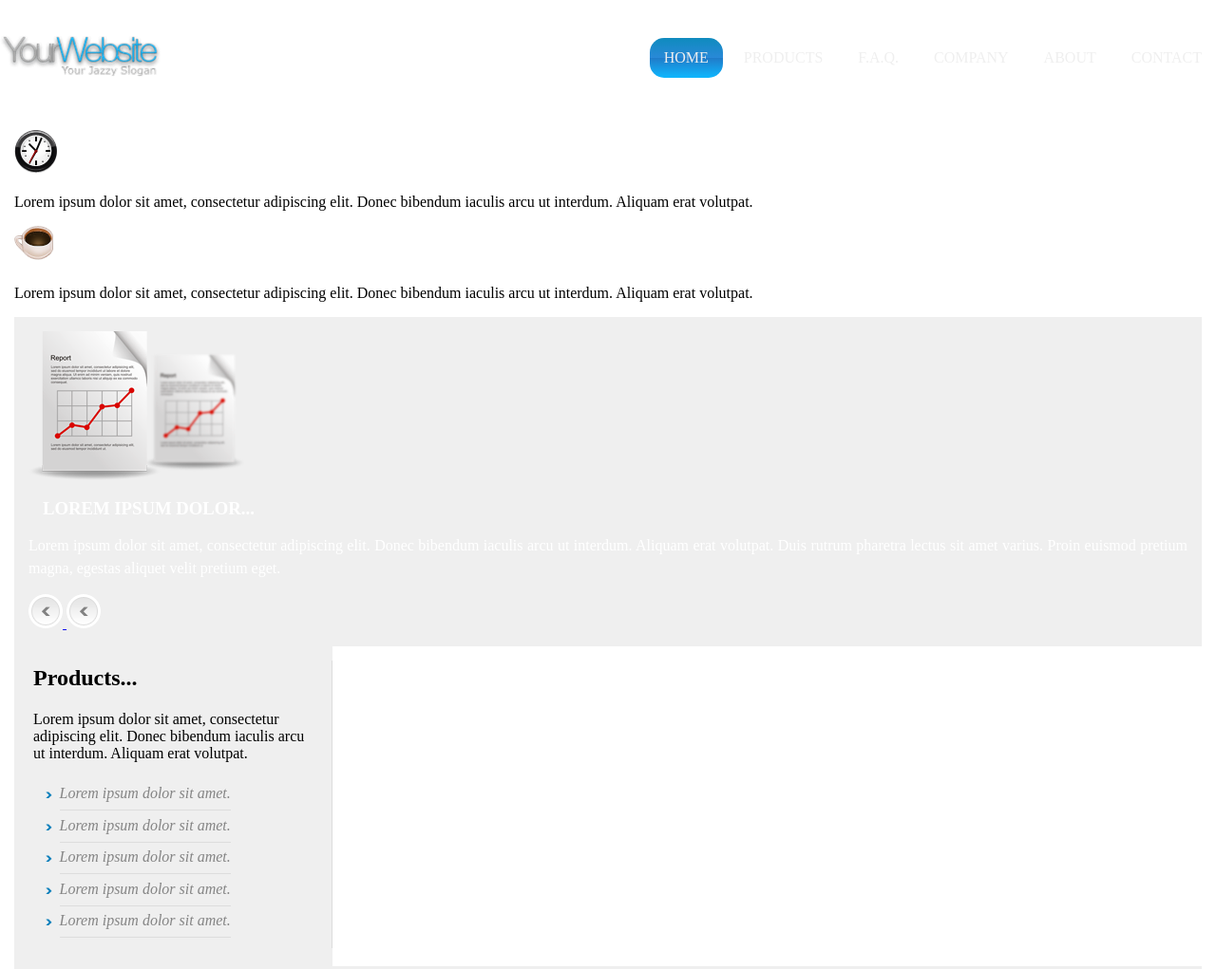
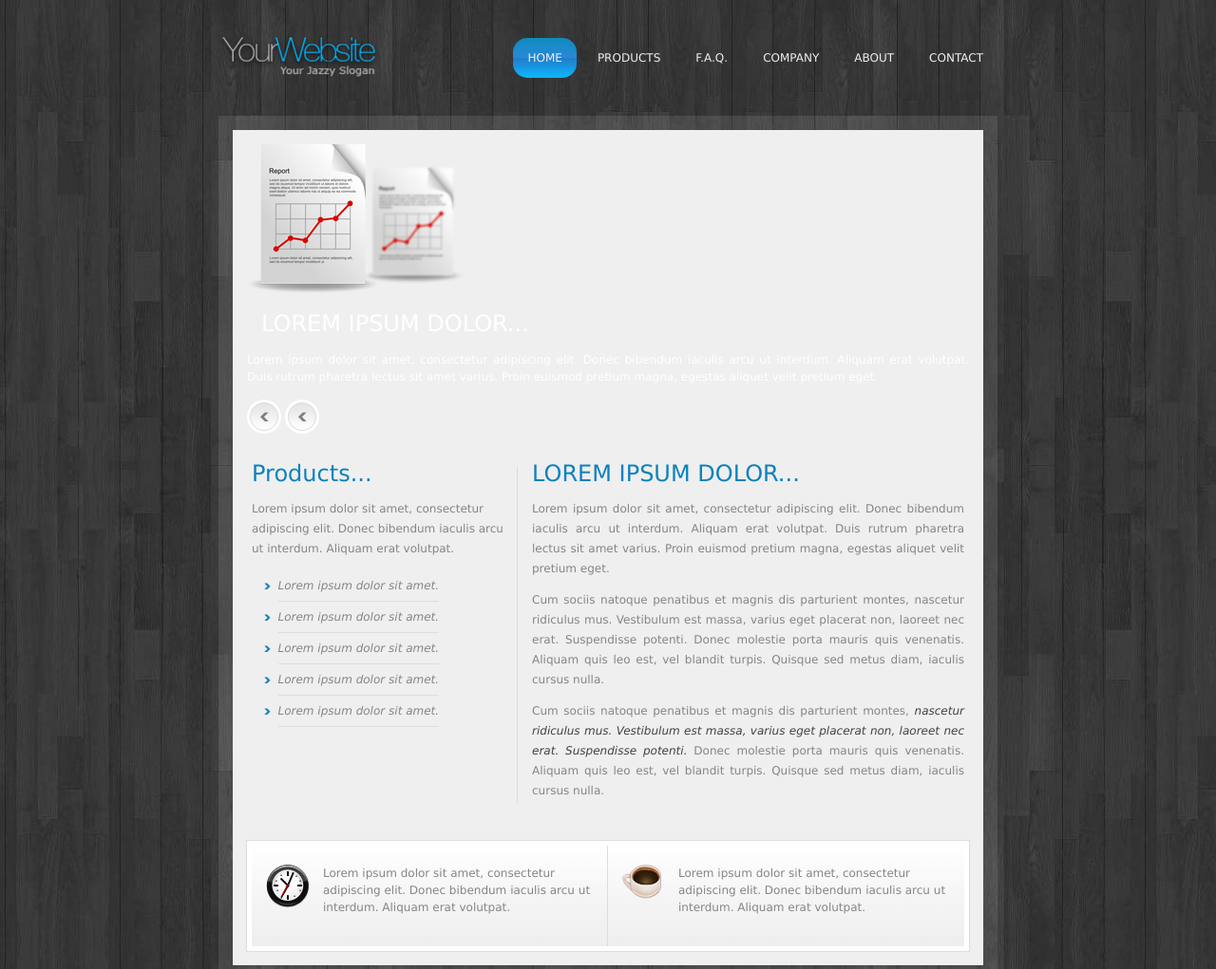
Before and after one commit to SeniorCrashTest/simple-template-init-project, a website: page index.html in a window 1280 px wide. Shown: the top 1021 px of the page at 95% size. Drawn offline with Linux system fonts and the light colour scheme.

Commit message:
Закончил с Сайдбарами , добавил Єкстенд

```diff
--- a/assets/scss/_bottom-sidebar.scss
+++ b/assets/scss/_bottom-sidebar.scss
@@ -0,0 +1,98 @@
+.bottom-sidebar {
+	position: relative;
+
+	display: flex;
+	flex: 1 0 100%;
+	padding: $gutter;
+
+	background-color: $light-color;
+
+	flex-wrap: wrap;
+	order: 4;
+
+	&::before {
+		position: absolute;
+		top: $gutter - 1;
+		right: $gutter - 1;
+		bottom: $gutter - 1;
+		left: $gutter - 1;
+
+		content: "";
+		background-color: darken($light-color, 7%);
+	}
+
+	p {
+		margin: 0;
+		color: $base-color;
+
+		line-height: 1.5em;
+	}
+
+	img {
+		padding: 0 $gutter $gutter 0;
+	}
+}
+
+.bottom-sidebar__left {
+	position: relative;
+	display: flex;
+
+	border: 5px solid #ffffff;
+	align-items: flex-start;
+
+	@extend %linear-gradient;
+
+	@media (min-width: $small + 1) {
+		flex: 1 0 50%;
+
+		padding: 20px $gutter 25px;
+		border-right: none;
+
+		&::after {
+			position: absolute;
+			top: 0;
+			right: 0;
+			height: 100%;
+
+			content: "";
+			border-right: 1px solid darken($light-color, 7%);
+		}
+	}
+
+	@media (max-width: $small) {
+		flex: 1 0 100%;
+		padding: $gutter;
+	}
+}
+
+.bottom-sidebar__right {
+	position: relative;
+	display: flex;
+	border: 5px solid #ffffff;
+	align-items: flex-start;
+
+	@extend %linear-gradient;
+
+	@media (min-width: $small + 1) {
+		flex: 1 0 50%;
+
+		padding: 20px $gutter 25px;
+
+		border-left: none;
+	}
+
+	@media (max-width: $small) {
+		flex: 1 0 100%;
+		padding: $gutter;
+
+		p {
+			order: 1;
+		}
+
+		img {
+			padding: 0 0 $gutter $gutter;
+
+			order: 2;
+		}
+	}
+}
--- a/assets/scss/_common.scss
+++ b/assets/scss/_common.scss
@@ -0,0 +1,57 @@
+* {
+	box-sizing: border-box;
+}
+
+html {
+	font-family: Verdana, arial, sans-serif;
+	font-size: 12px;
+}
+
+body {
+	display: flex;
+	flex-direction: column;
+
+	background: url(../img/background.jpg);
+	background-color: #3a3a3a;
+	background-position: 50% 0;
+
+	align-items: center;
+}
+
+a {
+	text-decoration: none;
+}
+
+h2 {
+	margin: 10px 0;
+
+	color: $accent-color;
+
+	font-size: 2rem;
+	font-weight: normal;
+}
+
+h3 {
+	font-size: 2rem;
+	font-weight: normal;
+}
+
+p {
+	color: $base-color;
+	line-height: 1.75;
+}
+
+i {
+	color: #424242;
+}
+
+li {
+	line-height: 1.5;
+}
+
+.wrapper {
+	max-width: $large;
+	padding: 0 $gutter;
+
+	flex-grow: 1;
+}
--- a/assets/scss/_extends.scss
+++ b/assets/scss/_extends.scss
@@ -0,0 +1,3 @@
+%linear-gradient {
+	background: linear-gradient(to bottom, #ffffff 0%,#f5f5f5 50%,#eeeeee 100%);
+}
--- a/assets/scss/_left-sidebar.scss
+++ b/assets/scss/_left-sidebar.scss
@@ -29,7 +29,7 @@
 
 	li {
 			position: relative;
-			padding: $gutter/2;
+			padding: calc($gutter / 2);
 			list-style: none;
 			color: $base-color;
 			font-style: italic;
@@ -46,7 +46,7 @@
 					&::after {
 							position: absolute;
 							right: 0;
-							bottom: -$gutter/3*2;
+							bottom: calc(-1 * $gutter / 3 * 2);
 							left: 0;
 							height: 1px;
 							content: "";
--- a/index.html
+++ b/index.html
@@ -28,12 +28,12 @@
 					<div class="menu__btn-row"></div>
 				</div>
 				<ul class="menu__list">
-					<li class="menu__list-item active"><a href="#">HOME</a></li>
-					<li class="menu__list-item"><a href="#">PRODUCTS</a></li>
-					<li class="menu__list-item"><a href="#">F.A.Q.</a></li>
-					<li class="menu__list-item"><a href="#">COMPANY</a></li>
-					<li class="menu__list-item"><a href="#">ABOUT</a></li>
-					<li class="menu__list-item"><a href="#">CONTACT</a></li>
+					<li class="menu__list-item active"><a href="#">home</a></li>
+					<li class="menu__list-item"><a href="#">products</a></li>
+					<li class="menu__list-item"><a href="#">f.a.q.</a></li>
+					<li class="menu__list-item"><a href="#">company</a></li>
+					<li class="menu__list-item"><a href="#">about</a></li>
+					<li class="menu__list-item"><a href="#">contact</a></li>
 				</ul>
 			</nav>
 		</header>
@@ -140,12 +140,12 @@
 						<div class="menu__btn-row"></div>
 					</div>
 					<ul class="menu__list">
-						<li class="menu__list-item active"><a href="#">HOME</a></li>
-						<li class="menu__list-item"><a href="#">PRODUCTS</a></li>
-						<li class="menu__list-item"><a href="#">F.A.Q.</a></li>
-						<li class="menu__list-item"><a href="#">COMPANY</a></li>
-						<li class="menu__list-item"><a href="#">ABOUT</a></li>
-						<li class="menu__list-item"><a href="#">CONTACT</a></li>
+						<li class="menu__list-item active"><a href="#">home</a></li>
+						<li class="menu__list-item"><a href="#">products</a></li>
+						<li class="menu__list-item"><a href="#">f.a.q.</a></li>
+						<li class="menu__list-item"><a href="#">company</a></li>
+						<li class="menu__list-item"><a href="#">about</a></li>
+						<li class="menu__list-item"><a href="#">contact</a></li>
 					</ul>
 				</nav>
 				<div class="copyright">
```
Also changed, not shown: assets/css/style.css.
